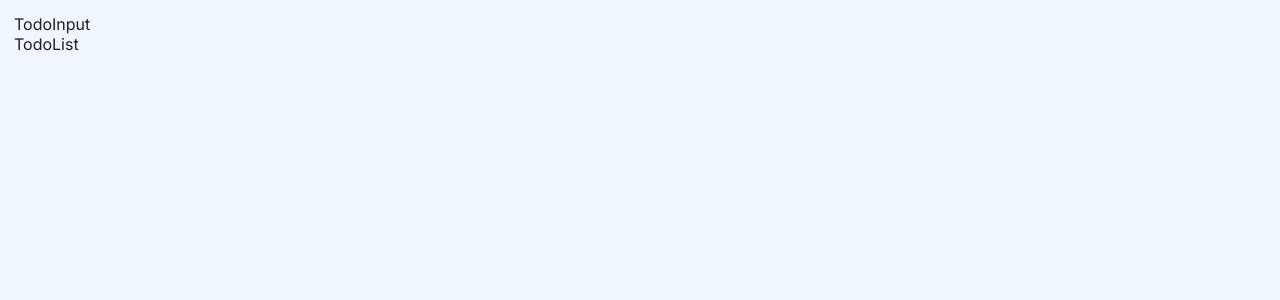
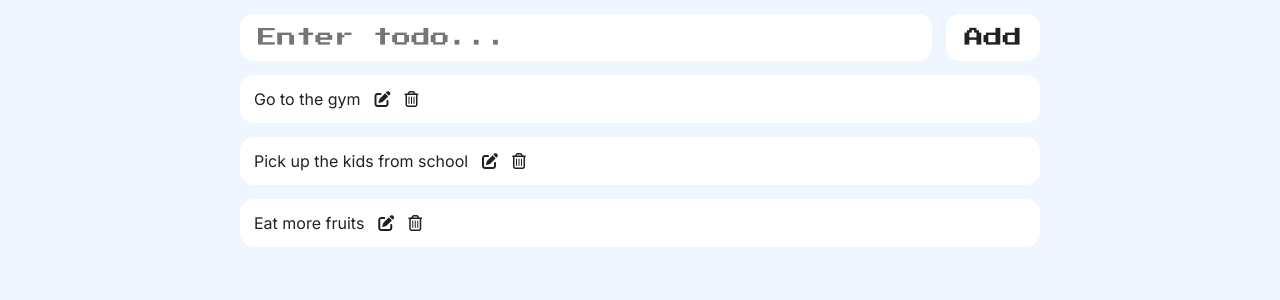
Before and after one commit to anne-ama/todo-list, a React (Vite) app in the folder reactjs-todolist/: page / in a window 1280 px wide. Shown: the top 300 px of the page. Built offline with nearby package versions, Linux system fonts and the light colour scheme.

Commit message:
built some todo cards and input buttons (functionless)

```diff
--- a/reactjs-todolist/index.html
+++ b/reactjs-todolist/index.html
@@ -10,6 +10,9 @@
     <link rel="preconnect" href="https://fonts.gstatic.com" crossorigin>
     <link href="https://fonts.googleapis.com/css2?family=Inter:wght@100..900&
     family=Press+Start+2P&display=swap" rel="stylesheet">
+    <link rel="stylesheet" href="https://cdnjs.cloudflare.com/ajax/libs/font-awesome/6.6.0/css/all.min.css"
+    integrity="sha512-Kc323vGBEqzTmouAECnVceyQqyqdsSiqLQISBL29aUW4U/M7pSPA/gEUZQqv1cwx4OnYxTxve5UMg5GT6L4JJg=="
+    crossorigin="anonymous" referrerpolicy="no-referrer" />
   </head>
   <body>
     <div id="root"></div>
--- a/reactjs-todolist/src/App.jsx
+++ b/reactjs-todolist/src/App.jsx
@@ -4,10 +4,10 @@
 
 function App() {
   return (
-    <main>
+    <>
       <TodoInput />
       <TodoList />
-    </main>
+    </>
   )
 }
 
--- a/reactjs-todolist/src/components/TodoCard.jsx
+++ b/reactjs-todolist/src/components/TodoCard.jsx
@@ -1,7 +1,14 @@
 import React from 'react'
 
-export default function TodoCard() {
+export default function TodoCard(props) {
+    const {children} = props
   return (
-    <div>TodoCard</div>
+    <li className='todoItem'>
+        <div className='actionsContainer'>
+            {children}
+            <i className="fa-solid fa-pen-to-square"></i>
+            <i className="fa-regular fa-trash-can"></i>
+        </div>
+    </li>
   )
 }
--- a/reactjs-todolist/src/components/TodoInput.jsx
+++ b/reactjs-todolist/src/components/TodoInput.jsx
@@ -1,7 +1,8 @@
 export default function TodoInput() {
     return(
-        <div>
-            TodoInput
-        </div>
+        <header>
+            <input placeholder="Enter todo..." />
+            <button>Add</button>
+        </header>
     )
 }
--- a/reactjs-todolist/src/components/TodoList.jsx
+++ b/reactjs-todolist/src/components/TodoList.jsx
@@ -1,7 +1,21 @@
 import React from 'react'
+import TodoCard from './TodoCard'
 
 export default function TodoList() {
+    let todos = [
+        'Go to the gym',
+        'Pick up the kids from school',
+        'Eat more fruits'
+    ]
   return (
-    <div>TodoList</div>
+    <ul className='main'>
+        {todos.map((todo, todoIndex) =>{
+            return(
+                <TodoCard key={todoIndex}>
+                    <p>{todo}</p>
+                </TodoCard>
+            )
+        })}
+    </ul>
   )
 }
```
Also changed, not shown: 1 other file (tests, documents, lock files or other folders).
